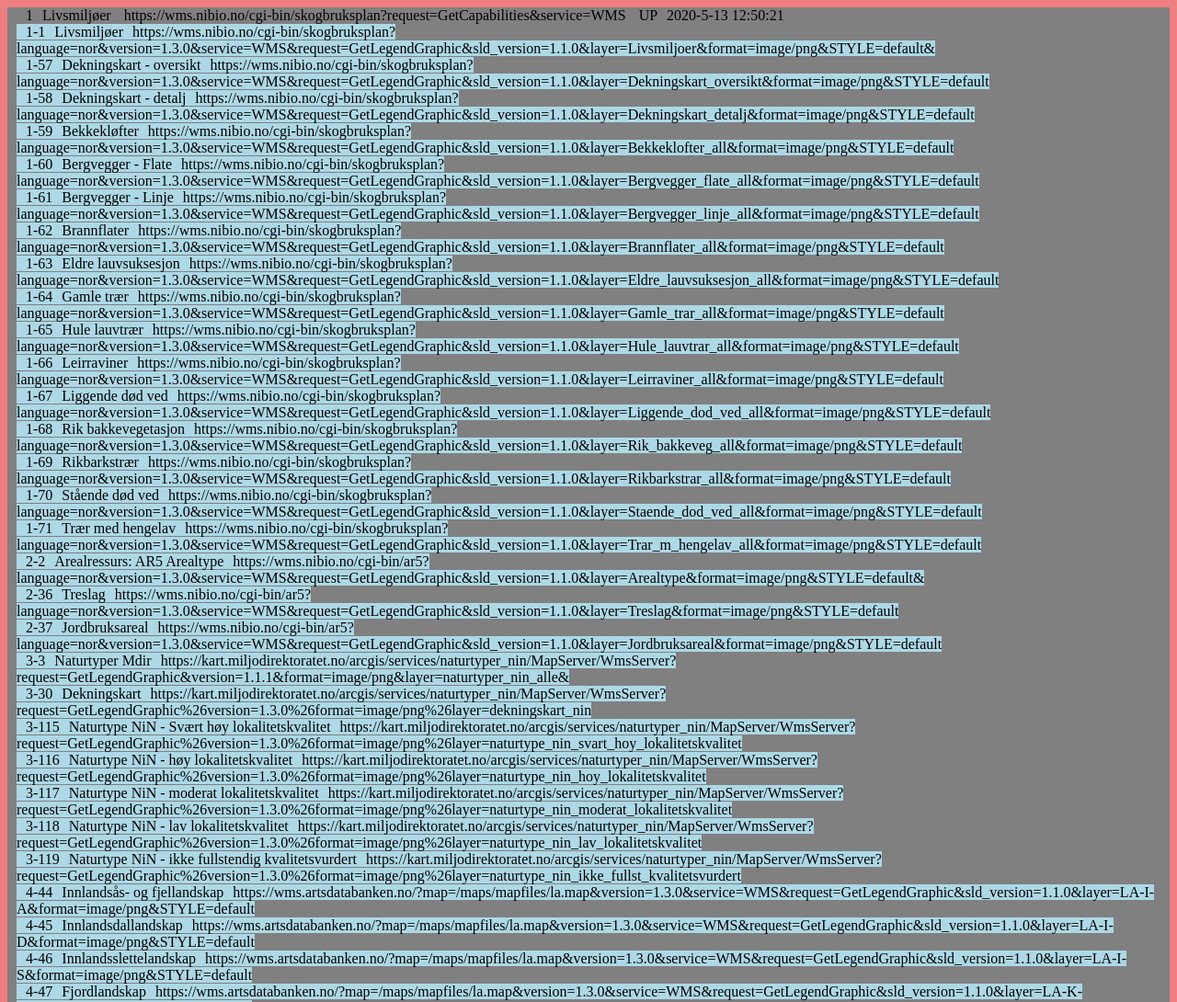
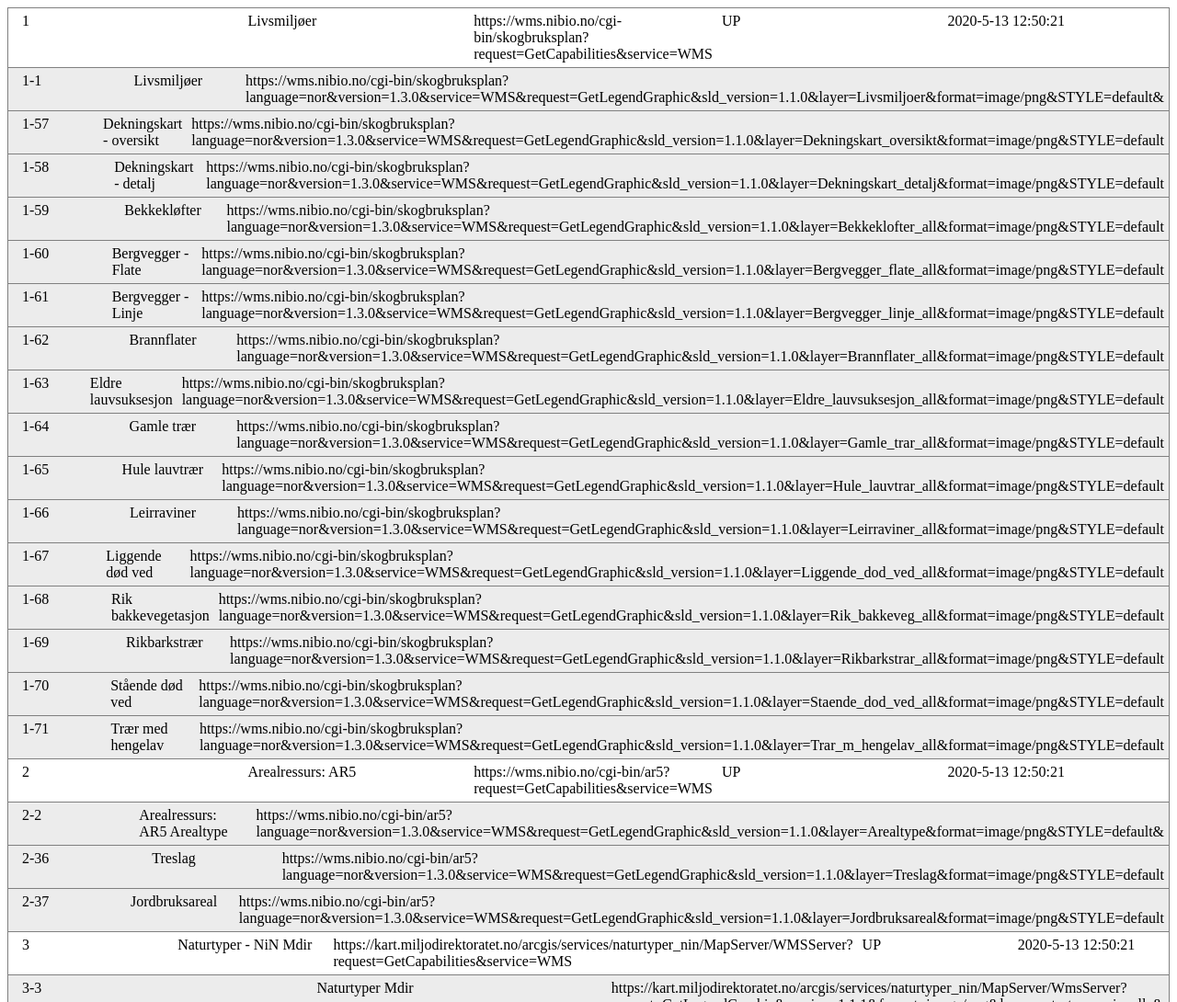
Before and after one commit to Artsdatabanken/responssjekk, a website: page index.html in a window 1280 px wide. Shown: the top 1090 px of the page at 92% size. Drawn offline with Linux system fonts and the light colour scheme.

Commit message:
korrigerte feilen

```diff
--- a/index.html
+++ b/index.html
@@ -2,8 +2,8 @@
 <head>
     <title>Oppetidsskjema</title>
     <link rel="stylesheet" href="styles.css">
-    <script type="text/javascript" src="/output/output.json"></script>
-    <script type="text/javascript" src="writehtml.js"></script>
+    <script type="text/javascript" src="./output/output.json"></script>
+    <script type="text/javascript" src="writehtml.js"/></script>
 </head>
 <body>
     <div class="wrapper" id="wrapper">
--- a/styles.css
+++ b/styles.css
@@ -1,19 +1,29 @@
 body {
-    background-color: lightcoral;
   }
-  .wrapper {
-      display: flex;
-      flex-direction: column;
-  }
-#hovedlag {
-  display: inline;
+
+.wrapper {
+    display: flex;
+    flex-direction: column;
+    border:1px solid grey;
+}
+
+.underlag,
+.hovedlag {
+  display: flex;
   flex: 1;
-  background-color:gray;
   padding-left: 10px;
+  border-bottom:1px solid grey;
 }
-#underlag {
-  display: inline;
-  flex: 1;
-  background-color: lightblue;
-  padding-left: 10px;
+
+.underlag span,
+.hovedlag span{
+  flex:1;
+  text-align: left;
+  padding:5px;
+  display:inline-block;
 }
+
+.underlag{
+  background: #ececec;
+  padding-left:10px;
+}
--- a/writehtml.js
+++ b/writehtml.js
@@ -1,14 +1,38 @@
+
+console.log("running")
+
 document.addEventListener("DOMContentLoaded", function(event) {
-  let local_data = data
-  //console.log(local_data)
+
+  console.log("JEG KJØRER")
+  let local_data = data;
   Object.keys(local_data).forEach(hovedlag => {
-    document.getElementById('wrapper').innerHTML += '<div class="hovedlag" id="hovedlag"> ' + '<div id="hovedlag"> ' + hovedlag + '</div>' + '<div id=hovedlag>' + local_data[hovedlag].tittel + '</div>'  + '<div id="hovedlag"> ' + local_data[hovedlag].wmsurl + '</div> ' + '<div id="hovedlag">' + local_data[hovedlag].status + '</div>' + '<div id="hovedlag">' + local_data[hovedlag].timeStamp + '</div>' + '</div>'
-    if (local_data[hovedlag].underlag) {
-      Object.keys(local_data[hovedlag].underlag).forEach(underlagKey => {
-      document.getElementById('hovedlag').innerHTML += '<div class="underlag"> ' + '<div id="underlag"> ' + hovedlag + '-' + underlagKey + '</div>' + '<div id="underlag">' + local_data[hovedlag].underlag[underlagKey]["tittel"] + '</div>' + '<div id="underlag">' + local_data[hovedlag].underlag[underlagKey]["legendeurl"] + '</div>' + '</div>'
+    let lag = local_data[hovedlag];
+    let string = '<div class="hovedlag"> ';
+    string += '<span> ' + hovedlag + '</span>';
+    string += '<span>' + lag.tittel + '</span>';
+    string += '<span>' + lag.wmsurl + '</span> ';
+    string += '<span>' + lag.status + '</span>';
+    string += '<span>' + lag.timeStamp + '</span>'
+    string += '</div>';
+
+    document.getElementById('wrapper').innerHTML +=  string;
+
+
+    if (lag.underlag) {
+      Object.keys(lag.underlag).forEach(underlagKey => {
+
+      let string = "";
+      string += '<div class="underlag"> ';
+      string += '<span> ' + hovedlag + '-' + underlagKey + '</span>';
+      string += '<span>' + local_data[hovedlag].underlag[underlagKey]["tittel"] + '</span>' ;
+      string += '<span>' + local_data[hovedlag].underlag[underlagKey]["legendeurl"] + '</span>';
+      string += '</div>';
+
+      document.getElementById('wrapper').innerHTML +=  string;
       })
 
     }
+
   }
   )
 }
```
